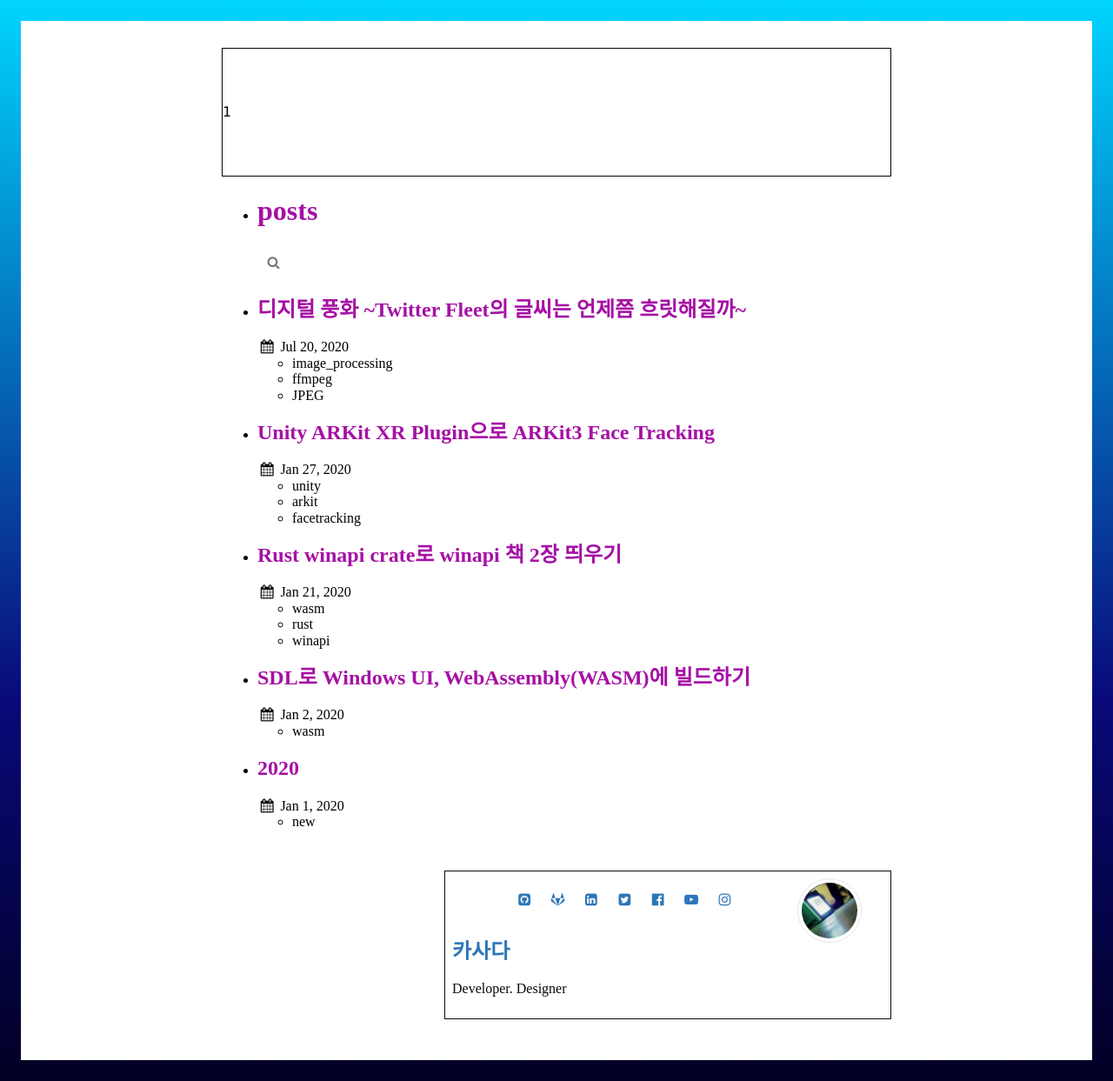
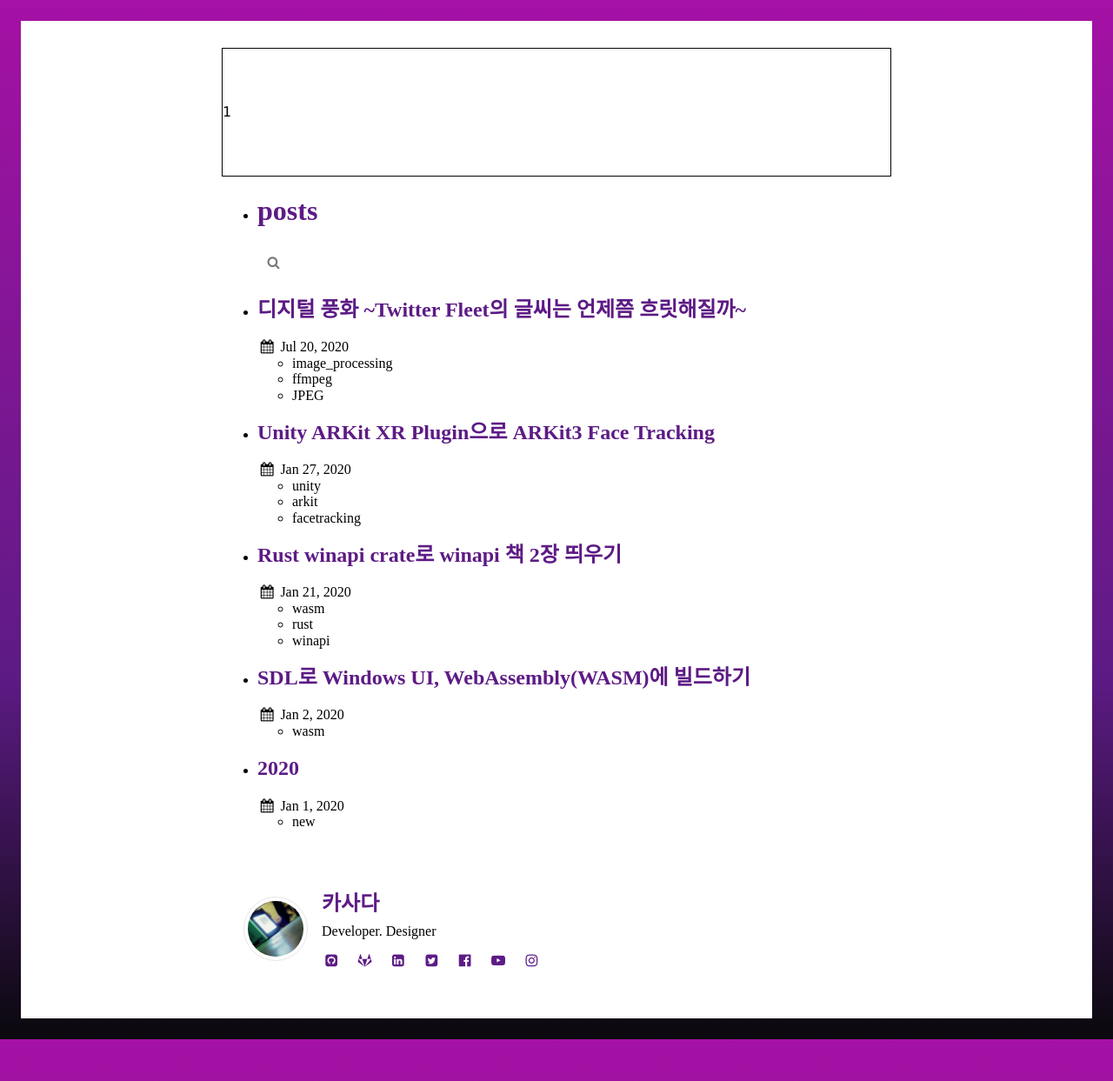
Before and after one commit to hyunjun529/hyunjun529.github.io, a Jekyll site: the page built from index.md, in a window 1280 px wide. Shown: the whole page at 87% size. Built offline with Jekyll 4.4.1, drawn with Linux system fonts in a browser that asks for light colours; after the commit the page ends 1195 px from its top, so only the background shows below that.

Commit message:
:art: change layout color, footer layout

```diff
--- a/_includes/footer.html
+++ b/_includes/footer.html
@@ -1,25 +1,27 @@
-<footer class="pv4 flex items-end justify-end" id="vp-footer">
-  <div class="fl w-two-thirds pa2 outline">
-    <div class="flex">
-      <div class="flex-column">
-        <div>
-          {%- include social.html -%}
+<footer class="mt5 mb4 pa2 flex" id="vp-footer">
+  <div class="w-100">
+    <div class="flex flex-column">
+      <div class="flex">
+        <div class="flex items-center">
+          <a href="{{ "/" | relative_url}}">
+            <img class="br-100 pa1 ba b--black-10 h3 w3 mw3 mh3"
+              src="{{site.baseurl }}/{{ site.vaporwave.profile_image }}"
+              alt="{{ site.vaporwave.name }}">
+          </a>
         </div>
-        <div class="w-100">
-          <h2 id="vp-title">
-            <a href="{{ "/" | relative_url }}">{{ site.vaporwave.name }}</a>
-          </h2>
+        <div class="flex flex-column">
+          <div class="w-100">
+            <h2 class="mv0">
+              <a href="{{ "/" | relative_url }}">{{ site.vaporwave.name }}</a>
+            </h2>
+          </div>
+          <div class="w-100 mt2">
+            <p class="ma0">{{ site.vaporwave.tagline }}</p>
+          </div>
+          <div class="w-100 mt3">
+            {%- include social.html -%}
+          </div>
         </div>
-        <div class="w-100">
-          <p class="tagline">{{ site.vaporwave.tagline }}</p>
-        </div>
-      </div>
-      <div class="flex">
-        <a href="{{ "/" | relative_url}}">
-          <img class="br-100 pa1 ba b--black-10 h3 w3"
-            src="{{site.baseurl }}/{{ site.vaporwave.profile_image }}"
-            alt="{{ site.vaporwave.name }}">
-        </a>
       </div>
     </div>
   </div>
--- a/_includes/social.html
+++ b/_includes/social.html
@@ -1,6 +1,6 @@
-<ul class="dib pa0 ph5 list">
+<ul class="ma0 pa0">
     {%- if site.vaporwave.social_links.github -%}
-    <li class="mh2 dib w-auto">
+    <li class="mr3 dib w-auto">
       <a href="https://github.com/{{ site.vaporwave.social_links.github }}" target="_blank"
         class="link dim">
         <i class="icon-github-squared"></i>
@@ -8,7 +8,7 @@
     </li>
     {%- endif -%}
     {%- if site.vaporwave.social_links.gitlab -%}
-    <li class="mh2 dib w-auto">
+    <li class="mr3 dib w-auto">
       <a href="https://gitlab.com/{{ site.vaporwave.social_links.gitlab }}" target="_blank"
         class="link dim">
         <i class="icon-gitlab"></i>
@@ -16,7 +16,7 @@
     </li>
     {%- endif -%}
     {%- if site.vaporwave.social_links.linkedIn -%}
-    <li class="mh2 dib w-auto">
+    <li class="mr3 dib w-auto">
       <a href="https://www.linkedin.com/{{ site.vaporwave.social_links.linkedIn }}" target="_blank"
         class="link dim">
 
@@ -25,7 +25,7 @@
     </li>
     {%- endif -%}
     {%- if site.vaporwave.social_links.twitter -%}
-    <li class="mh2 dib w-auto">
+    <li class="mr3 dib w-auto">
       <a href="https://twitter.com/{{ site.vaporwave.social_links.twitter }}" target="_blank"
         class="link dim">
         <i class="icon-twitter-squared"></i>
@@ -33,7 +33,7 @@
     </li>
     {%- endif -%}
     {%- if site.vaporwave.social_links.facebook -%}
-    <li class="mh2 dib w-auto">
+    <li class="mr3 dib w-auto">
       <a href="https://facebook.com/{{ site.vaporwave.social_links.facebook }}" target="_blank"
         class="link dim">
         <i class="icon-facebook-official"></i>
@@ -41,7 +41,7 @@
     </li>
     {%- endif -%}
     {%- if site.vaporwave.social_links.youtube -%}
-    <li class="mh2 dib w-auto">
+    <li class="mr3 dib w-auto">
       <a href="https://youtube.com/{{ site.vaporwave.social_links.youtube }}" target="_blank"
         class="link dim">
         <i class="icon-youtube-play"></i>
@@ -49,7 +49,7 @@
     </li>
     {%- endif -%}
     {%- if site.vaporwave.social_links.instagram -%}
-    <li class="mh2 dib w-auto">
+    <li class="mr3 dib w-auto">
       <a href="https://instagram.com/{{ site.vaporwave.social_links.instagram }}" target="_blank"
         class="link dim">
         <i class="icon-instagram"></i>
@@ -57,7 +57,7 @@
     </li>
     {%- endif -%}
     {%- if site.vaporwave.social_links.flickr -%}
-    <li class="mh2 dib w-auto">
+    <li class="mr3 dib w-auto">
       <a href="https://flickr.com/{{ site.vaporwave.social_links.flickr }}" target="_blank"
         class="link dim">
         <i class="icon-flickr"></i>
--- a/_sass/color/dark.scss
+++ b/_sass/color/dark.scss
@@ -1,12 +1,15 @@
 $colorBackgroundBorder: #0A090D;
-$colorBackgroundBorder-1: rgba(2,0,36,1);
-$colorBackgroundBorder-2: rgba(9,9,121,1);
-$colorBackgroundBorder-3: rgba(0,212,255,1);
+$colorBackgroundBorder-1: #0A090D;
+$colorBackgroundBorder-2: #5D1B85;
+$colorBackgroundBorder-3: #A511A5;
+// $colorBackgroundBorder-1: rgba(2,0,36,1);
+// $colorBackgroundBorder-2: rgba(9,9,121,1);
+// $colorBackgroundBorder-3: rgba(0,212,255,1);
 
 $colorBackground: #FFFFFF;
 
 $colorFont: #0A090D;
-$colorFont-1: #A511A5;
+$colorFont-1: #5D1B85;
 $colorFont-2: #7924B8;
 
 $colorLink: #2D76B8;
--- a/_sass/vaporwave.scss
+++ b/_sass/vaporwave.scss
@@ -1,16 +1,21 @@
 html, body {
     min-height: 100%;
-}
-
-a {
-    text-decoration: none;
 }
 
 h1, h2 {
     color: $colorFont-1;
 }
+
 h3, h4 {
     color: $colorFont-2;
+}
+
+a {
+    color: $colorLink;
+    text-decoration: none;
+    :visited {
+        color: $colorLinkVisited;
+    }
 }
 
 #vp-bg-border {
@@ -29,11 +34,10 @@ h3, h4 {
 }
 
 #vp-footer {
-    color: $colorFont;
     a {
-        color: $colorLink;
+        color: $colorFont-1;
         :visited {
-            color: $colorLinkVisited;
+            color: $colorFont-1;
         }
     }
 }
```
